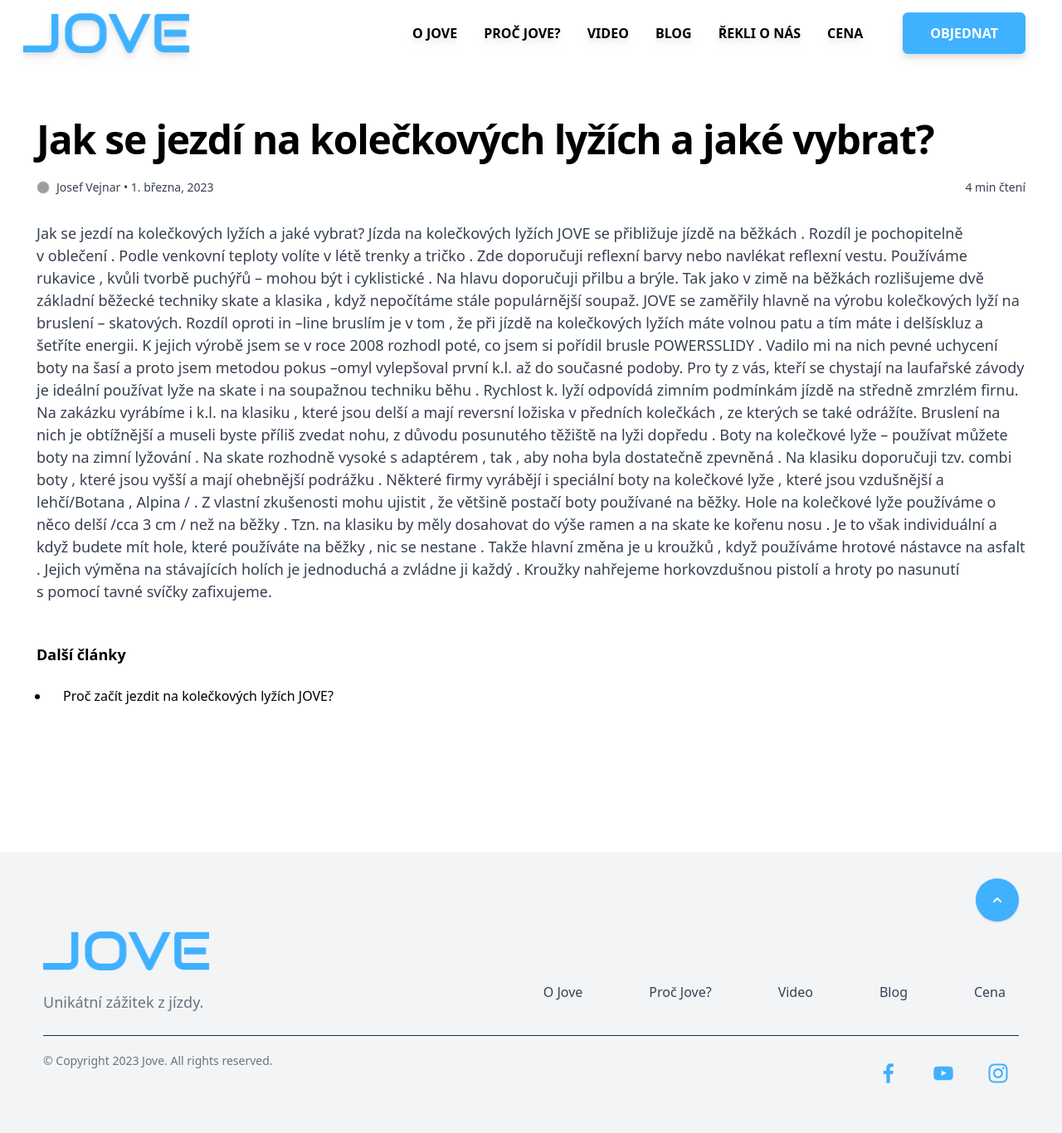
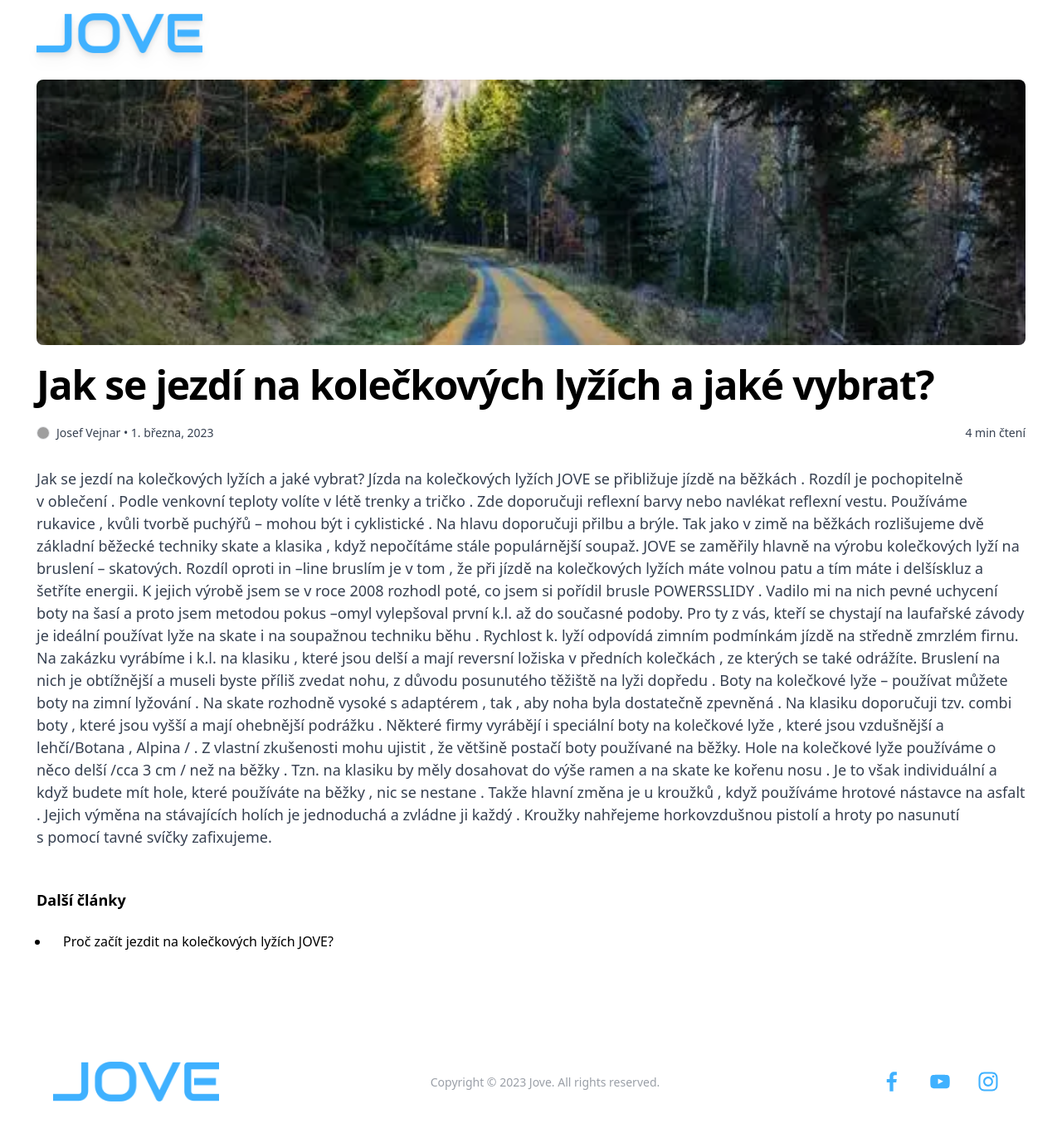
Before and after one commit to LukasMitlener/next-jove, a Next.js app: page /clanek1 in a window 1280 px wide. Shown: the top 1366 px of the page at 83% size. Built offline with nearby package versions, Linux system fonts and the light colour scheme; grey boxes are pictures that could not be loaded.

Commit message:
Add files via upload

```diff
--- a/pages/clanek1.jsx
+++ b/pages/clanek1.jsx
@@ -1,15 +1,24 @@
 import Link from 'next/link'
-import Navbar from "../components/Navbar"
-import Footer2 from "../components/Footer2"
+import Image from 'next/image'
+import logo from "../assets/jove-logo.png"
+import bp1 from '../assets/blogpic1.webp'
+import Footer from "../components/Footer"
 
 const clanek1 = () => {
   return (
     <div>
-    <Navbar/ >
-      <div className="max-w-[1240px] px-6 py-16 mx-auto">
+      <div className='max-w-[1240px] m-auto h-[80px] bg-transparent drop-shadow-lg px-6'>
+        <div className='flex justify-between items-center w-full h-full'>
+          <div className='flex items-center'>
+            <a href='/'><Image src={logo} alt='/' style={{ width: '200px'}} /></a>
+          </div>
+        </div>
+      </div>
 
-        <article className="space-y-8 dark:bg-gray-800 dark:text-gray-50">
+      <div className="max-w-[1240px] px-6 pb-8 pt-4 mx-auto">
+        <article className="space-y-8">
           <div className="space-y-6">
+            <Image className="object-cover object-center w-full h-64 rounded-lg lg:h-80" src={bp1} alt="" />
             <h1 className="text-4xl font-bold md:tracking-tight md:text-5xl">Jak se jezdí na kolečkových lyžích a jaké vybrat?</h1>
             <div className="flex flex-col items-start justify-between w-full md:flex-row md:items-center dark:text-gray-400">
               <div className="flex items-center md:space-x-2">
@@ -55,21 +64,20 @@
             </p>
           </div>
         </article>
+
         <div>
-
           <div className="space-y-2">
             <h4 className="text-lg font-semibold">Další články</h4>
             <ul className="ml-4 space-y-1 list-disc">
               <li>
-                <Link rel="noopener noreferrer" href="/clanek2" className="hover:underline">Proč začít jezdit na kolečkových lyžích JOVE?</Link>
+                <Link href="/clanek2" className="hover:underline">Proč začít jezdit na kolečkových lyžích JOVE?</Link>
               </li>
-
             </ul>
           </div>
         </div>
 
       </div>
-    <Footer2 />
+      <Footer />
     </div>
   )
 }
--- a/pages/clanek2.jsx
+++ b/pages/clanek2.jsx
@@ -1,15 +1,24 @@
 import Link from 'next/link'
-import Navbar from "../components/Navbar"
-import Footer2 from "../components/Footer2"
+import Image from 'next/image'
+import logo from "../assets/jove-logo.png"
+import bp2 from '../assets/blogpic2.webp'
+import Footer from "../components/Footer"
 
 const clanek2 = () => {
   return (
     <div>
-    <Navbar/ >
-      <div className="max-w-[1240px] px-6 py-16 mx-auto">
+      <div className='max-w-[1240px] m-auto h-[80px] bg-transparent drop-shadow-lg px-6'>
+        <div className='flex justify-between items-center w-full h-full'>
+          <div className='flex items-center'>
+            <a href='/'><Image src={logo} alt='/' style={{ width: '200px'}} /></a>
+          </div>
+        </div>
+      </div>
 
-        <article className="space-y-8 dark:bg-gray-800 dark:text-gray-50">
+      <div className="max-w-[1240px] px-6 pb-8 pt-4 mx-auto">
+        <article className="space-y-8">
           <div className="space-y-6">
+            <Image className="object-cover object-center w-full h-64 rounded-lg lg:h-80" src={bp2} alt="" />
             <h1 className="text-4xl font-bold md:tracking-tight md:text-5xl">Proč začít jezdit na kolečkových lyžích JOVE?</h1>
             <div className="flex flex-col items-start justify-between w-full md:flex-row md:items-center dark:text-gray-400">
               <div className="flex items-center md:space-x-2">
@@ -20,7 +29,8 @@
             </div>
           </div>
           <div className="dark:text-gray-100">
-          <p className='pb-12'>Na tuto otázku se musíme podívat z několika stránek .
+            <p className='pb-12'>
+              Na tuto otázku se musíme podívat z několika stránek .
               Ta první je zdravotní , druhá je sportovní a třetí je zážitková.
               Po zdravotní stránce se jedná o sport na čerstvém vzduchu a o pohyb, který je
               šetrný na klouby , tak jako na většině kolečkových lyžích či bruslích . Na k.l.
@@ -61,24 +71,23 @@
               chůzi ve stromečku a postupně prodlužovat skluz a odraz. Jakmile i toto zvládnete
               můžete se pokusit o jízdu 1:1 , to je na každou soupaž probíhá současně jízda po
               jedné lyži . Tato technika už ale klade vyšší nároky na rovnováhu , která je
-základem běžeckého lyžování .</p>
+              základem běžeckého lyžování .
+            </p>
           </div>
         </article>
+
         <div>
-
           <div className="space-y-2">
             <h4 className="text-lg font-semibold">Další články</h4>
             <ul className="ml-4 space-y-1 list-disc">
               <li>
                 <Link rel="noopener noreferrer" href="/clanek1" className="hover:underline">Jak se jezdí na kolečkových lyžích a jaké vybrat?</Link>
               </li>
-
             </ul>
           </div>
         </div>
-
       </div>
-    <Footer2 />
+    <Footer />
     </div>
   )
 }
--- a/pages/index.js
+++ b/pages/index.js
@@ -3,15 +3,12 @@
 import Hero from "../components/Hero"
 import About from "../components/About"
 import Proc from "../components/Proc"
-
 import Video1 from "../components/Video1"
 import Blog1 from "../components/Blog1"
 import Pricing from "../components/Pricing"
-
 import Testimonials from "../components/Testimonials"
-
-import Cta from "../components/Cta"
-import Footer2 from "../components/Footer2"
+import Cta1 from "../components/Cta1"
+import Footer from "../components/Footer"
 
 export default function Home() {
   return (
@@ -29,13 +26,13 @@
       <Navbar/ >
       <Hero />
       <About />
+      <Video1 />
       <Proc />
-      <Video1 />
       <Blog1 />
       <Testimonials />
       <Pricing />
-      <Cta />
-      <Footer2 />
+      <Cta1 />
+      <Footer />
     </div>
   )
 }
```
Lines whose indentation alone changed are shown as unchanged.
